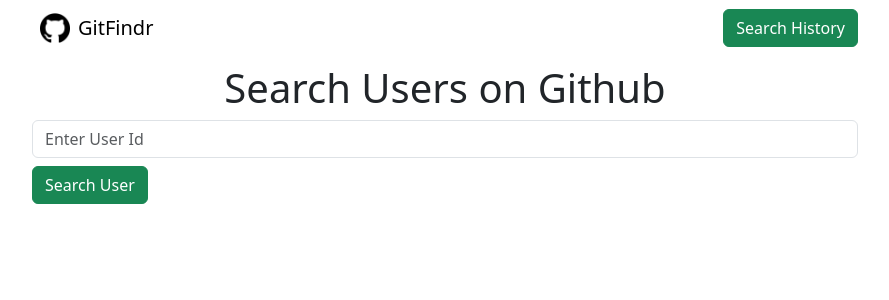
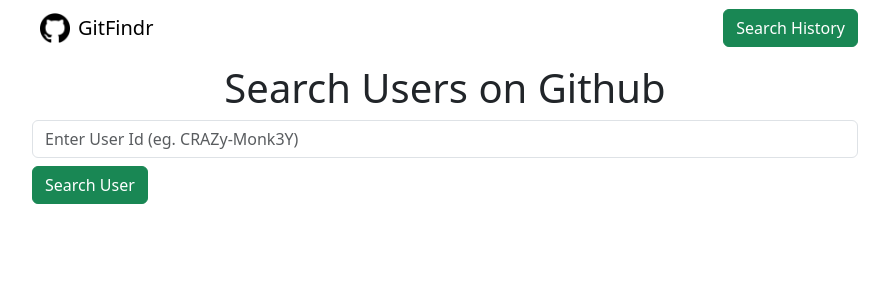
Before and after one commit to CRAZy-Monk3Y/gitFinder, a React (Vite) app: page / in a window 1280 px wide. Shown: the top 300 px of the page, without its empty margins (195-1084 px from the left). Built offline with nearby package versions, Linux system fonts and the light colour scheme.

Commit message:
update form placeholder

```diff
--- a/src/components/Search.jsx
+++ b/src/components/Search.jsx
@@ -54,7 +54,7 @@ const Search = ({ setUserData, setLoading }) => {
           value={query}
           onChange={(e) => setQuery(e.target.value)}
           type="text"
-          placeholder="Enter User Id"
+          placeholder="Enter User Id (eg. CRAZy-Monk3Y) "
         />
       </Form.Group>
       <Button className="btn-success mt-2" type="submit">
```
